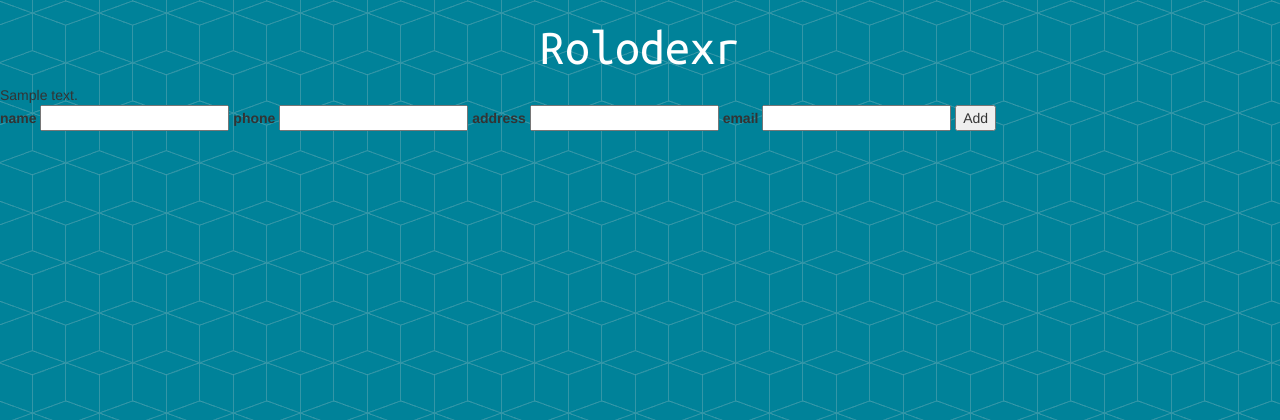
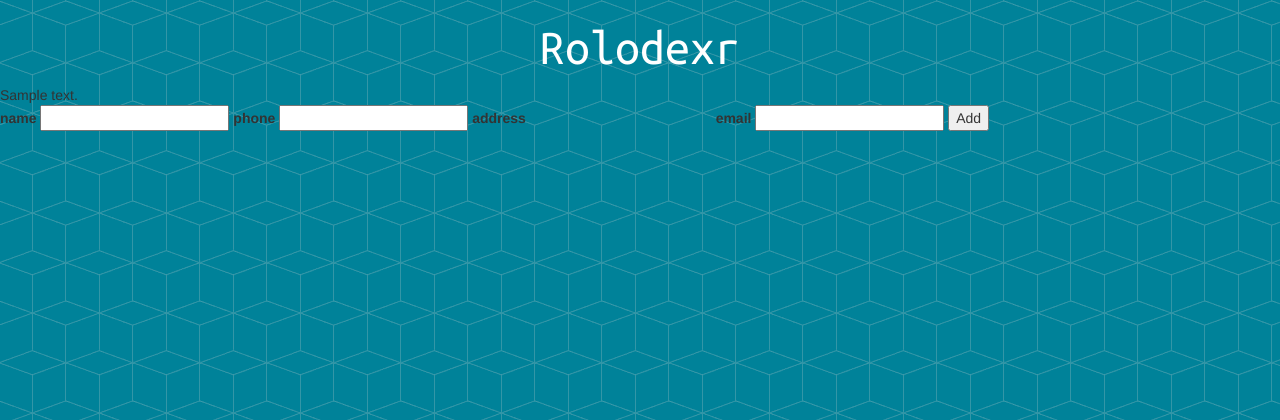
Before and after one commit to jellybeanfiend/rolodexr, a Flask app: template app/templates/addcontact.html in a window 1280 px wide. Shown: the top 420 px of the page. Run offline with Flask 2, Linux system fonts and the light colour scheme; tables that the repository leaves empty hold one stand-in row (values such as "Sample post"); the template is opened without the code that fills it: values that come from a table or form of the project are taken from there, most other values are stand-ins (such as "Sample title", 1, 10 or a date in 2020); some libraries are stand-ins or nearby versions.

Commit message:
changed address into textarea

```diff
--- a/app/forms.py
+++ b/app/forms.py
@@ -1,13 +1,14 @@
 from flask.ext.wtf import Form
-from wtforms import StringField, BooleanField, validators
+from wtforms import StringField, BooleanField, TextAreaField, validators
 from wtforms.validators import DataRequired
 from flask_wtf.file import FileField, FileAllowed, FileRequired
+from wtforms.widgets import TextArea
 
 
 class AddContact(Form):
     name = StringField('name', [validators.Length(max=250)])
     phone = StringField('phone', [validators.Length(max=19)])
-    address = StringField('address')
+    address = TextAreaField('address')
     email = StringField('email', [validators.Length(max=250)])
     upload = FileField('upload', validators=[
         FileAllowed(['jpg', 'png'], 'Images only!')
--- a/app/static/css/style.css
+++ b/app/static/css/style.css
@@ -15,6 +15,13 @@ h1{
 .auth-container a:link, a:visited, a:active{
 	color: #fff;
 	text-decoration: underline;
+}
+
+textarea{
+	vertical-align: top;
+	background-color: transparent;
+	border:0;
+	resize: none;
 }
 
 p{
--- a/app/static/js/script.js
+++ b/app/static/js/script.js
@@ -83,24 +83,27 @@ $(document).ready(function(){
 		var contactinfo = $(form).find('.contact-info')
 		$(this).html('<span class="glyphicon glyphicon-ok" aria-hidden="true">save</span>')
 		$(form).addClass('edit')
-		$(contactinfo).find('input').each(function(){
+		$(contactinfo).find('input, textarea').each(function(){
 			$(this).removeAttr('disabled')
 		})
 		$(this).click(saveContact)
 	})
 
 	// Save changes after an edit/add
-	function saveContact(){
-		event.stopPropagation()
-		event.preventDefault();
-		var form = $(this).closest('form')
+	function saveContact(btn){
+		var form = $(btn).closest('form')
 		var name = $(form).find('.name-input')
+		console.log(name)
 		if(validateName(form)){
 			$(form).submit();
 		}
 	}
 
-	$('.save-contact').delegate('form', 'click', saveContact)
+	$('.save-contact').click(function(e){
+		e.stopPropagation();
+		e.preventDefault();
+		saveContact(this)
+	})
 
 	// ensure a contact card at least has a name - it would look weird without one!
 	function validateName(form){
--- a/app/templates/index.html
+++ b/app/templates/index.html
@@ -86,7 +86,7 @@
               </li>
               <li data-type="address">
                 <span class="glyphicon glyphicon-home" aria-hidden="true"></span>
-                {{ render_field(editform.address, placeholder="Home Address", value=contact.address, disabled="true") }}
+                <textarea name="address" id="address" placeholder="Address" disabled="true">{{contact.address}}</textarea>
               </li>
             </ul>
           </div><!-- contact-info -->
--- a/app/templates/security/_macros.html
+++ b/app/templates/security/_macros.html
@@ -16,3 +16,7 @@
 {% macro render_field(field) %}
   {{ field(**kwargs)|safe }}
 {% endmacro %}
+
+{% macro render_textarea(field) %}
+  <textarea>{{ field(**kwargs)|safe }}</textarea>
+{% endmacro %}
```
Also changed, not shown: app/static/uploads/test.svg (added).
